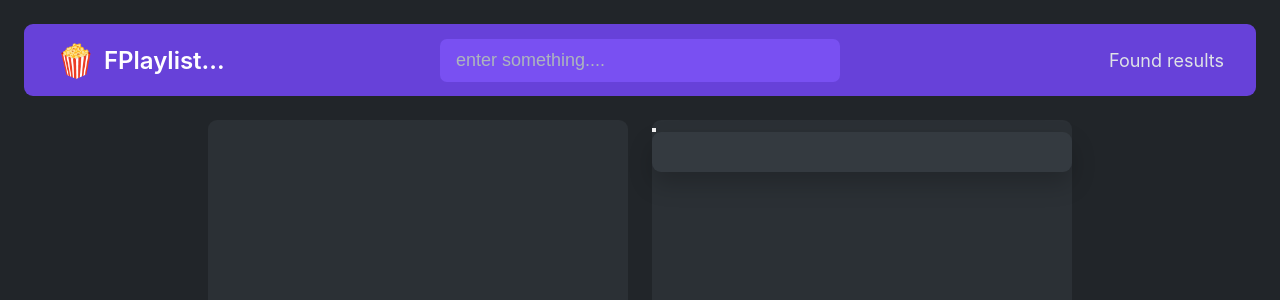
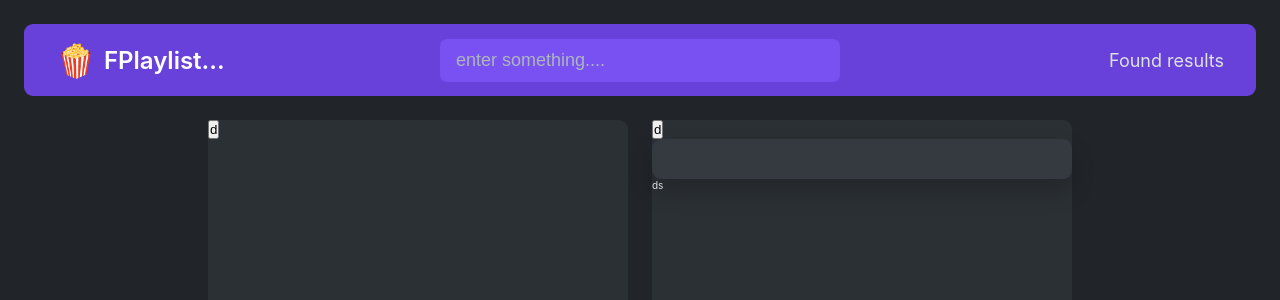
Before and after one commit to irabruce10/fplaylist, a React (Create React App) app: page / in a window 1280 px wide. Shown: the top 300 px of the page. Built offline with nearby package versions, Linux system fonts and the light colour scheme.

Commit message:
add item

```diff
--- a/src/App.js
+++ b/src/App.js
@@ -3,29 +3,19 @@ import "./index.css";
 
 export default function App() {
   const [item, setItem] = useState("");
+  const [newItem, setNewItem] = useState([]);
 
   function handleSubmit(e) {
     e.preventDefault();
 
+    setNewItem([...item, { text: newItem }]);
     console.log(item);
   }
   return (
     <>
       <NavBar handleSubmit={handleSubmit} item={item} onItem={setItem} />
 
-      <main className="main">
-        <div className="box"></div>
-
-        <div className="box">
-          <button></button>
-
-          <>
-            <div className="summary"></div>
-
-            <ul className="list"></ul>
-          </>
-        </div>
-      </main>
+      <Box />
     </>
   );
 }
@@ -50,3 +40,34 @@ function NavBar({ handleSubmit, item, onItem }) {
     </nav>
   );
 }
+
+function Box() {
+  return (
+    <main className="main">
+      <FilmList />
+      <WatchedList />
+    </main>
+  );
+}
+
+function FilmList() {
+  return (
+    <div className="box">
+      <button>d</button>
+    </div>
+  );
+}
+
+function WatchedList() {
+  return (
+    <div className="box">
+      <button>d</button>
+
+      <>
+        <div className="summary"></div>
+        ds
+        <ul className="list"></ul>
+      </>
+    </div>
+  );
+}
```
